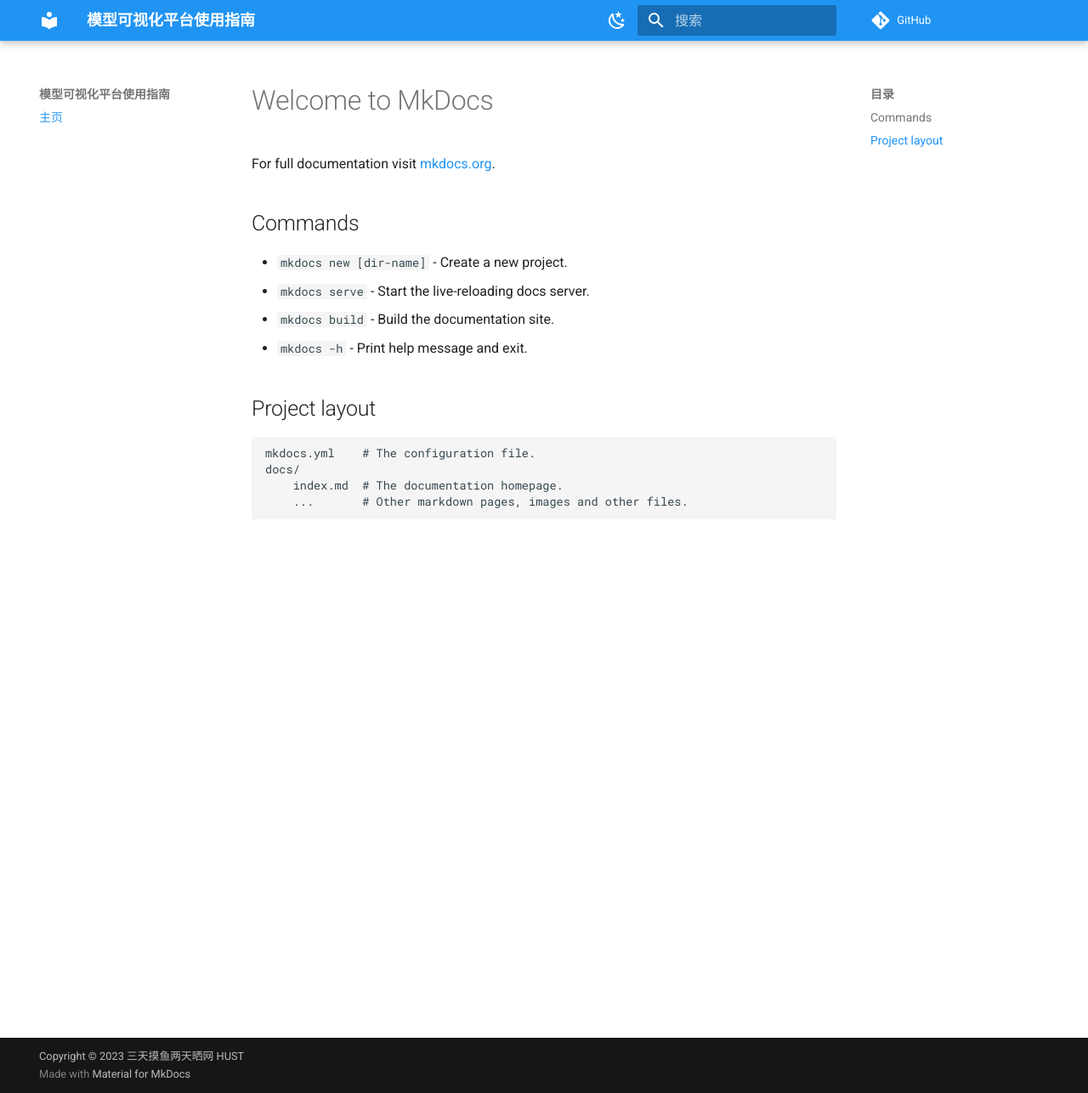
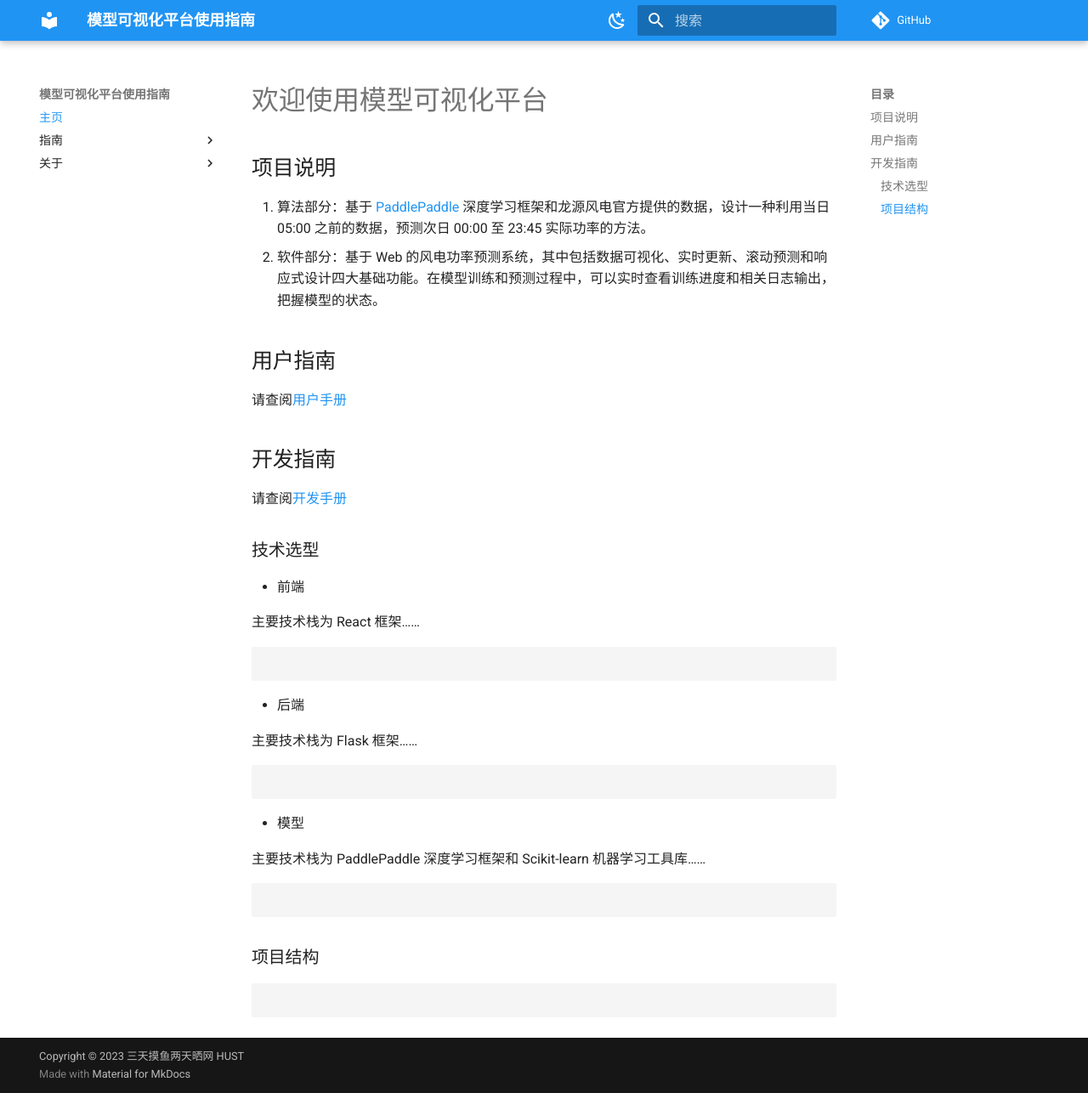
Before and after one commit to genshin-impart/demo-doc, an MkDocs documentation site: the page built from docs/index.md, in a window 1280 px wide and 1286 px high. Shown: the whole window at 85% size. Built offline with MkDocs 1.6.1 and Material for MkDocs 9.7.7, drawn with Linux system fonts in a browser that asks for light colours.

Commit message:
doc: 添加导航和子文档

````diff
--- a/docs/index.md
+++ b/docs/index.md
@@ -1,17 +1,46 @@
-# Welcome to MkDocs
+# 欢迎使用模型可视化平台
 
-For full documentation visit [mkdocs.org](https://www.mkdocs.org).
+## 项目说明
 
-## Commands
+1. 算法部分：基于 [PaddlePaddle](https://www.paddlepaddle.org.cn/) 深度学习框架和龙源风电官方提供的数据，设计一种利用当日 05:00 之前的数据，预测次日 00:00 至 23:45 实际功率的方法。
+2. 软件部分：基于 Web 的风电功率预测系统，其中包括数据可视化、实时更新、滚动预测和响应式设计四大基础功能。在模型训练和预测过程中，可以实时查看训练进度和相关日志输出，把握模型的状态。
 
-* `mkdocs new [dir-name]` - Create a new project.
-* `mkdocs serve` - Start the live-reloading docs server.
-* `mkdocs build` - Build the documentation site.
-* `mkdocs -h` - Print help message and exit.
+## 用户指南
 
-## Project layout
+请查阅[用户手册](./user/guide.md)
 
-    mkdocs.yml    # The configuration file.
-    docs/
-        index.md  # The documentation homepage.
-        ...       # Other markdown pages, images and other files.
+## 开发指南
+
+请查阅[开发手册](./dev/summarize.md)
+
+### 技术选型
+
+- 前端
+
+主要技术栈为 React 框架……
+
+```
+
+```
+
+- 后端
+
+主要技术栈为 Flask 框架……
+
+```
+
+```
+
+- 模型
+
+主要技术栈为 PaddlePaddle 深度学习框架和 Scikit-learn 机器学习工具库……
+
+```
+
+```
+
+### 项目结构
+
+```
+
+```
--- a/mkdocs.yml
+++ b/mkdocs.yml
@@ -5,6 +5,12 @@ repo_url: https://github.com/genshin-impart/
 copyright: Copyright © 2023 三天摸鱼两天晒网 HUST
 nav:
   - 主页: index.md
+  - 指南:
+      - 开发: dev/summarize.md
+      - 用户: user/guide.md
+  - 关于:
+      - 团队: about/team.md
+      - 版本: about/release.md
 theme:
   name: material
   language: "zh"
````
Also changed, not shown: docs/about/release.md (added, +1 -0 lines), docs/about/team.md (added, +9 -0 lines), bak/index.md (renamed from index.md), docs/dev/summarize.md (added), docs/user/guide.md (added).
